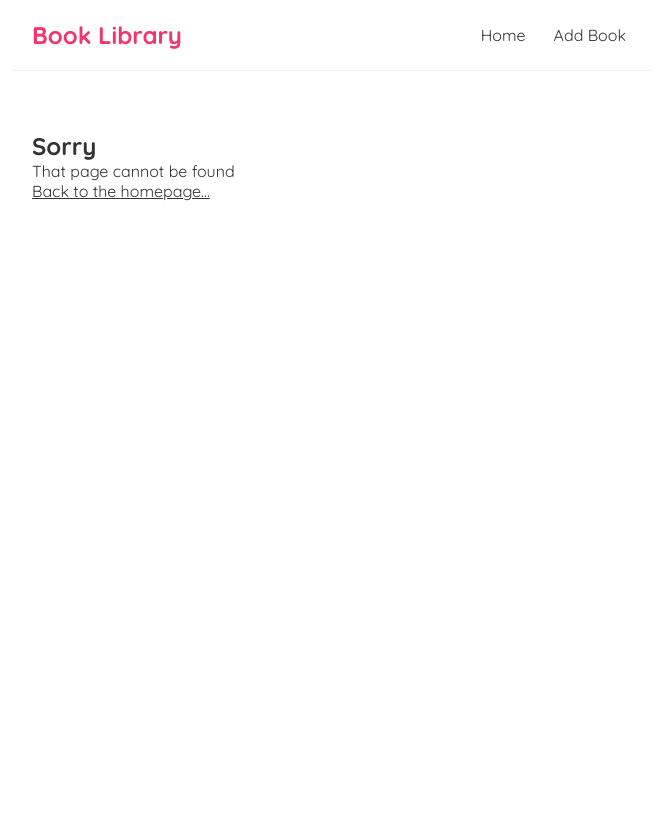
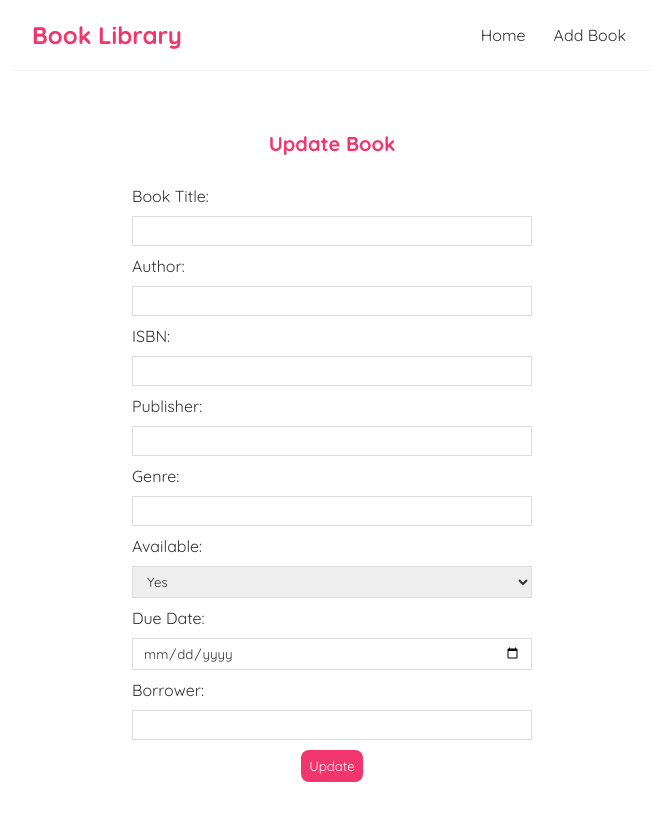
Before and after one commit to gesk-u/w6-fe-pp, a React (Vite) app in the folder frontend/: page /edit-book/1 in a window 1280 px wide. Shown: the top 820 px of the page, without its empty margins (308-965 px from the left). Built offline with nearby package versions, Linux system fonts and the light colour scheme; no server answers.

Commit message:
feat(edit-book): add route and pre-filled edit form with PUT request

```diff
--- a/frontend/src/App.jsx
+++ b/frontend/src/App.jsx
@@ -6,6 +6,7 @@
 import Navbar from "./components/Navbar";
 import NotFoundPage from "./pages/NotFoundPage";
 import BookPage from "./pages/BookPage";
+import EditBookPage from "./pages/EditBookPage";
 
 const App = () => {
   return (
@@ -18,6 +19,7 @@
             <Route path="/add-book" element={<AddBookPage />} />
             <Route path="*" element={<NotFoundPage />} />
             <Route path="/books/:id" element={<BookPage />} />
+            <Route path="/edit-book/:id" element={<EditBookPage />} />
           </Routes>
         </div>
       </BrowserRouter>
--- a/frontend/src/pages/BookPage.jsx
+++ b/frontend/src/pages/BookPage.jsx
@@ -55,6 +55,7 @@
           </p>
           <p>Borrower: {book.availability.borrower || "—"}</p>
           <button onClick={() => onDeleteClick(book._id)}>Delete</button>
+          <button onClick={() => navigate(`/edit-book/${book._id}`)}>Edit</button>
           <button onClick={() => navigate("/")}>Back</button>
         </div>
       )}
--- a/frontend/src/pages/EditBookPage.jsx
+++ b/frontend/src/pages/EditBookPage.jsx
@@ -1,28 +1,109 @@
+import { useState, useEffect } from "react";
+import { useParams, useNavigate } from "react-router-dom";
+
 const EditBookPage = () => {
+
+  const { id } = useParams();
+  const navigate = useNavigate();
+
+  const [title, setTitle] = useState("");
+  const [author, setAuthor] = useState("");
+  const [isbn, setIsbn] = useState("");
+  const [publisher, setPublisher] = useState("");
+  const [genre, setGenre] = useState("");
+  const [isAvailable, setIsAvailable] = useState("true");
+  const [dueDate, setDueDate] = useState("");
+  const [borrower, setBorrower] = useState("");
+
+
+  useEffect(() => {
+    const fetchBook = async () => {
+      const res = await fetch(`/api/books/${id}`);
+      const data = await res.json();
+      setTitle(data.title);
+      setAuthor(data.author);
+      setIsbn(data.isbn);
+      setPublisher(data.publisher);
+      setGenre(data.genre);
+      setIsAvailable(data.availability.isAvailable ? "true" : "false");
+      setDueDate(
+        data.availability.dueDate
+          ? data.availability.dueDate.split("T")[0]
+          : ""
+      );
+      setBorrower(data.availability.borrower || "");
+    };
+    fetchBook();
+  }, [id]);
+
+
+  const updateBook = async (updatedBook) => {
+    try {
+      const res = await fetch(`/api/books/${id}`, {
+        method: "PUT",
+        headers: { "Content-Type": "application/json" },
+        body: JSON.stringify(updatedBook),
+      });
+      if (!res.ok) throw new Error("Failed to update book");
+      return true;
+    } catch (error) {
+      console.error("Error updating book:", error);
+      return false;
+    }
+  };
+
+
+  const submitForm = (e) => {
+    e.preventDefault();
+    const updatedBook = {
+      title,
+      author,
+      isbn,
+      publisher,
+      genre,
+      availability: {
+        isAvailable: isAvailable === "true",
+        dueDate: dueDate || null,
+        borrower,
+      },
+    };
+    updateBook(updatedBook);
+    navigate(`/books/${id}`);
+  };
+
   return (
-    <div className="create">
+        <div className="create">
       <h2>Update Book</h2>
-      <form>
+      <form onSubmit={submitForm}>
         <label>Book Title:</label>
-        <input type="text" required />
+        <input type="text" required value={title}
+          onChange={(e) => setTitle(e.target.value)} />
         <label>Author:</label>
-        <input type="text" required />
+        <input type="text" required value={author}
+          onChange={(e) => setAuthor(e.target.value)} />
         <label>ISBN:</label>
-        <input type="text" required />
+        <input type="text" required value={isbn}
+          onChange={(e) => setIsbn(e.target.value)} />
         <label>Publisher:</label>
-        <input type="text" required />
+        <input type="text" required value={publisher}
+          onChange={(e) => setPublisher(e.target.value)} />
         <label>Genre:</label>
-        <input type="text" required />
+        <input type="text" required value={genre}
+          onChange={(e) => setGenre(e.target.value)} />
         <label>Available:</label>
-        <select>
-          <option value="true">Yes</option>
-          <option value="false">No</option>
+        <select onChange={e => setIsAvailable(e.target.value)}
+          value={isAvailable}
+          required>
+          <option value="true" >Yes</option>
+          <option value="false" >No</option>
         </select>
         <label>Due Date:</label>
-        <input type="date" />
+        <input type="date" value={dueDate}
+          onChange={(e) => setDueDate(e.target.value)} />
         <label>Borrower:</label>
-        <input type="text" />
-        <button>Update Book</button>
+        <input type="text" value={borrower}
+          onChange={(e) => setBorrower(e.target.value)} />
+        <button>Update</button>
       </form>
     </div>
   );
```
